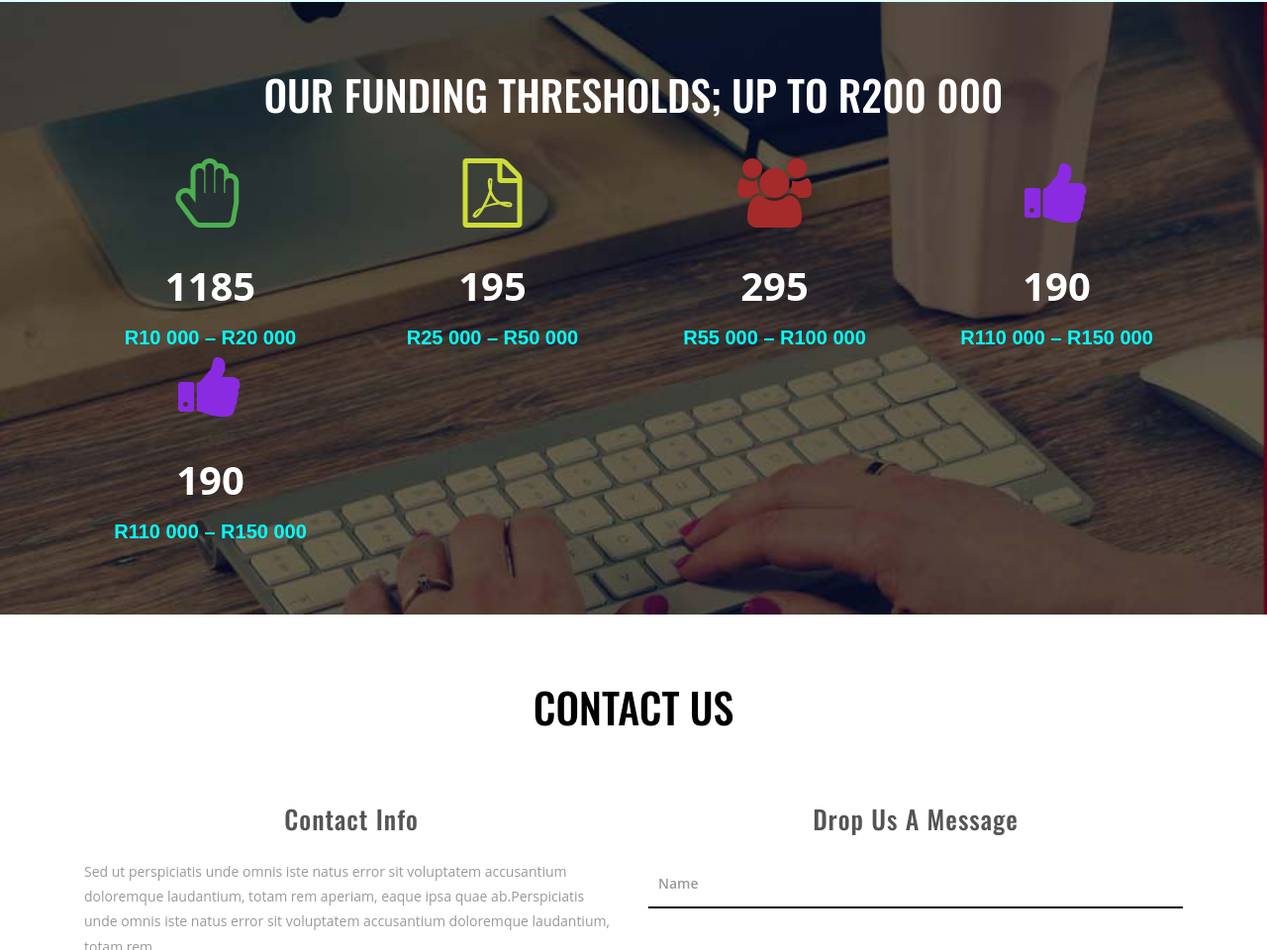
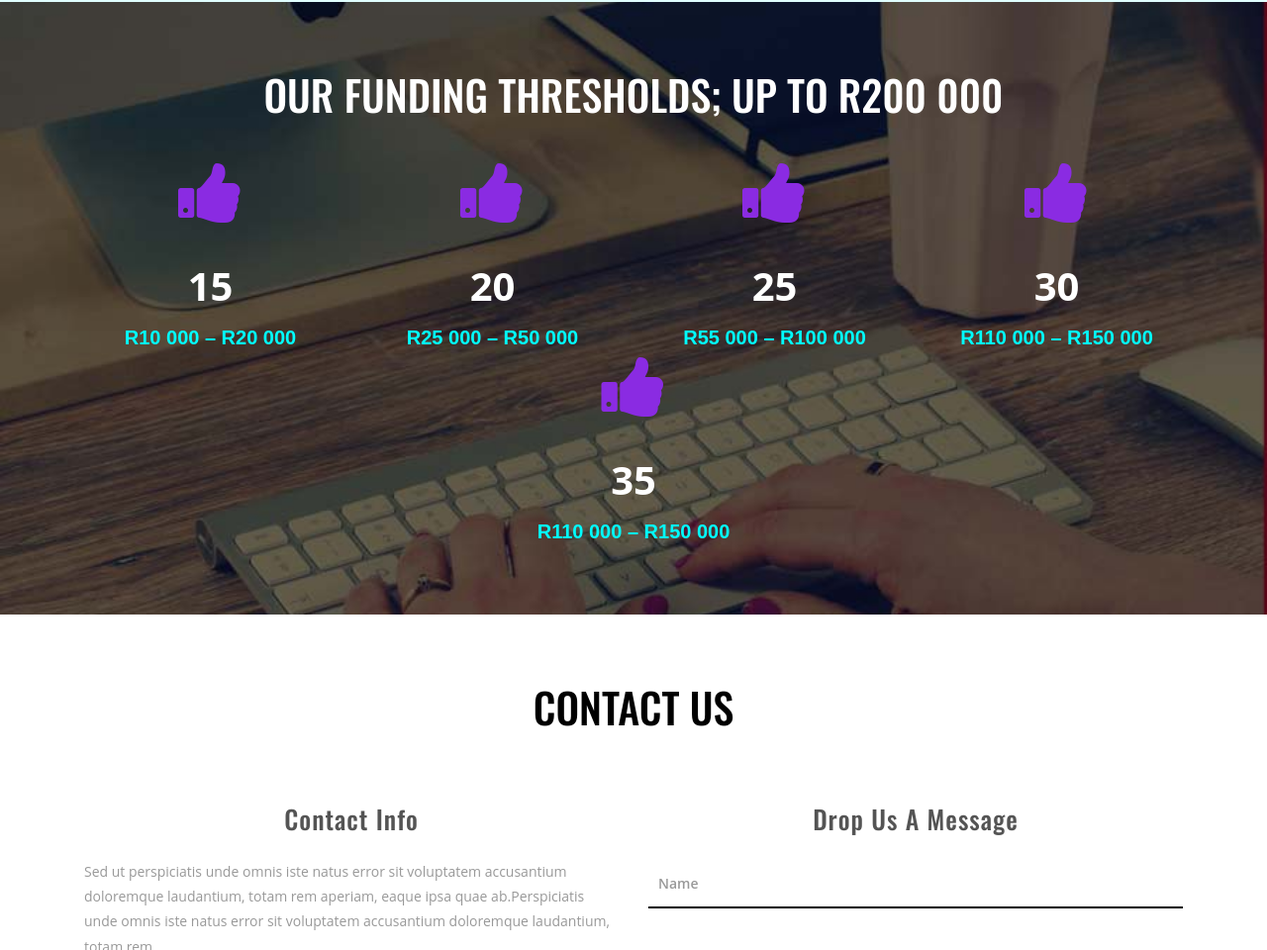
Before and after one commit to u12230830/prowork-site, a plain HTML site: page web/index.html in a window 1280 px wide. Shown: the part 3285-4245 px from the top of the page at 99% size. Drawn offline with nearby package versions, Linux system fonts and the light colour scheme.

Commit message:
Added some stuff

```diff
--- a/web/index.html
+++ b/web/index.html
@@ -419,37 +419,37 @@ Smartphone Compatible web template, free webdesigns for Nokia, Samsung, LG, Sony
 			<div class="stats-info w3layouts agileits">
 				<div class="col-md-3 col-sm-3 w3layouts agileits stats-grid stats-grid-1">
 					<div class="stats-img w3layouts agileits">
-						<i class="fa fa-hand-paper-o" aria-hidden="true"></i>
+						<i class="fa fa-thumbs-up" aria-hidden="true"></i>
 					</div>
-					<div class='numscroller w3layouts agileits numscroller-big-bottom' data-slno='1' data-min='0' data-max='1185' data-delay='5' data-increment="3">1185</div>
+					<div class='numscroller w3layouts agileits numscroller-big-bottom' data-slno='1' data-min='0' data-max='15' data-delay='1' data-increment="1">15</div>
 					<p>R10 000 – R20 000</p>
 				</div>
 				<div class="col-md-3 col-sm-3 w3layouts agileits stats-grid stats-grid-2">
 					<div class="stats-img w3layouts agileits">
-					<i class="fa fa-file-pdf-o" aria-hidden="true"></i>
+					<i class="fa fa-thumbs-up" aria-hidden="true"></i>
 					</div>
-					<div class='numscroller w3layouts agileits numscroller-big-bottom' data-slno='1' data-min='0' data-max='195' data-delay='5' data-increment="3">195</div>
+					<div class='numscroller w3layouts agileits numscroller-big-bottom' data-slno='1' data-min='0' data-max='20' data-delay='1' data-increment="1">20</div>
 					<p>R25 000 – R50 000</p>
 				</div>
 				<div class="col-md-3 col-sm-3 w3layouts agileits stats-grid stats-grid-3">
 					<div class="stats-img w3layouts agileits">
-						<i class="fa fa-users" aria-hidden="true"></i>
+						<i class="fa fa-thumbs-up" aria-hidden="true"></i>
 					</div>
-					<div class='numscroller w3layouts agileits numscroller-big-bottom' data-slno='1' data-min='0' data-max='295' data-delay='5' data-increment="3">295</div>
+					<div class='numscroller w3layouts agileits numscroller-big-bottom' data-slno='1' data-min='0' data-max='25' data-delay='1' data-increment="1">25</div>
 					<p>R55 000 – R100 000</p>
 				</div>
 				<div class="col-md-3 col-sm-3 w3layouts agileits stats-grid stats-grid-4">
 					<div class="stats-img w3layouts agileits">
 						<i class="fa fa-thumbs-up" aria-hidden="true"></i>
 					</div>
-					<div class='numscroller w3layouts agileits numscroller-big-bottom' data-slno='1' data-min='0' data-max='190' data-delay='5' data-increment="3">190</div>
+					<div class='numscroller w3layouts agileits numscroller-big-bottom' data-slno='1' data-min='0' data-max='30' data-delay='1' data-increment="1">30</div>
 					<p>R110 000 – R150 000</p>
 				</div>
-				<div class="col-md-3 col-sm-3 w3layouts agileits stats-grid stats-grid-4">
+				<div class="col-md-12 col-sm-12 w3layouts agileits stats-grid stats-grid-4">
 						<div class="stats-img w3layouts agileits">
 							<i class="fa fa-thumbs-up" aria-hidden="true"></i>
 						</div>
-						<div class='numscroller w3layouts agileits numscroller-big-bottom' data-slno='1' data-min='0' data-max='190' data-delay='5' data-increment="3">190</div>
+						<div class='numscroller w3layouts agileits numscroller-big-bottom' data-slno='1' data-min='0' data-max='35' data-delay='1' data-increment="1">35</div>
 						<p>R110 000 – R150 000</p>
 					</div>
 				<div class="clearfix"></div>
```
